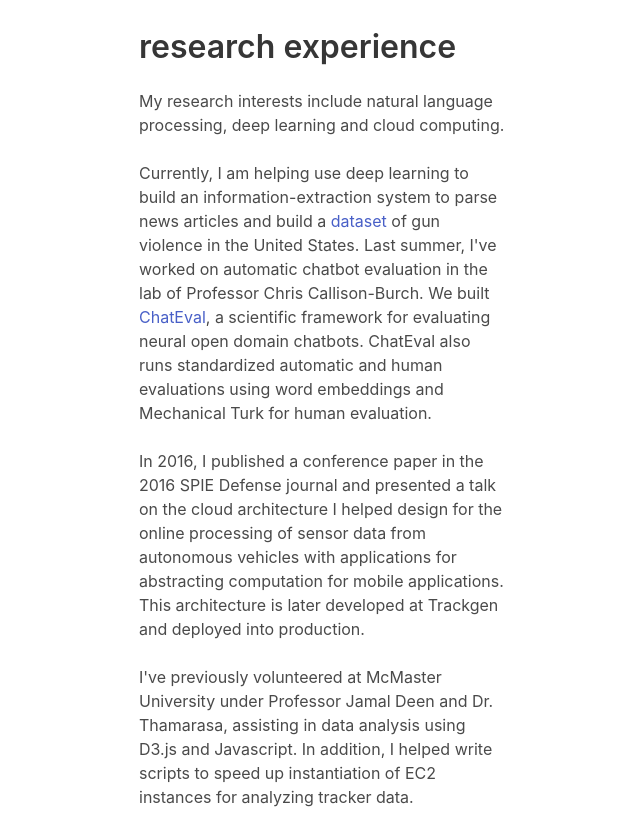
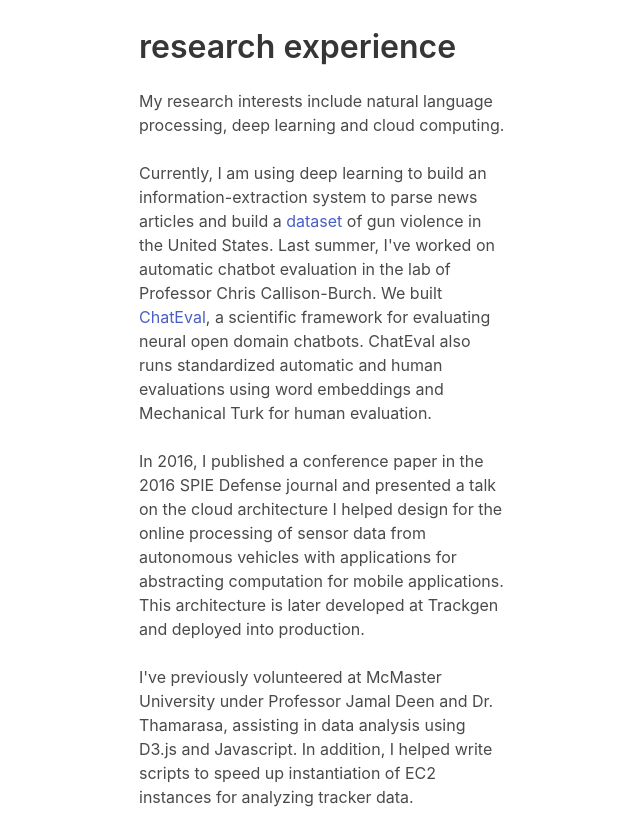
Before and after one commit to kirubarajan/old_site, a Django app: page /research/ in a window 1280 px wide. Shown: the part 197-1029 px from the top of the page, without its empty margins (317-957 px from the left). Run offline with Django 3.2, Linux system fonts and the light colour scheme; some libraries are stand-ins or nearby versions.

Commit message:
Fix typos

```diff
--- a/kirubarajan/templates/research.html
+++ b/kirubarajan/templates/research.html
@@ -21,7 +21,7 @@
           </figure>
           <h1 class="title"> research experience</h1>
           <p>My research interests include natural language processing, deep learning and cloud computing. <br> <br>
-            Currently, I am helping use deep learning to build an information-extraction system
+            Currently, I am using deep learning to build an information-extraction system
             to parse news articles and build a <a href="http://gun-violence.org">dataset</a> of gun violence in the United States.
             Last summer, I've worked on automatic chatbot evaluation in the lab of Professor Chris Callison-Burch. We built <a href="https://chateval.org">ChatEval</a>,
             a scientific framework for evaluating neural open domain chatbots. ChatEval also runs standardized
--- a/kirubarajan/templates/splash.html
+++ b/kirubarajan/templates/splash.html
@@ -29,7 +29,7 @@
             I am an undergraduate researcher working in Professor <a href="http://www.cis.upenn.edu/~ccb/">Chris Callison-Burch's</a> lab. My research interests
             include applying deep learning techniques to natural language processing problems, specifically in the domain of information extraction and dialogue systems. <br> <br>
 
-            I currently consult (both software engineering and technial writing) with a variety of cloud companies for deep learning infrastructure solutions.
+            I currently consult with a variety of cloud companies for deep learning infrastructure solutions (both software engineering and technical writing).
             Some of my clients include <a href="https://digitalocean.com">Digital Ocean</a>, <a href="https://www.alibabacloud.com">Alibaba Cloud</a> and
             <a href="https://www.trackgen.com"> TrackGen</a>. I'm also the lead software engineer on the Platform Team at <a href="https://pennlabs.org">Penn Labs</a>, scaling our services and their public APIs to tens of thousands of users.
 
```
